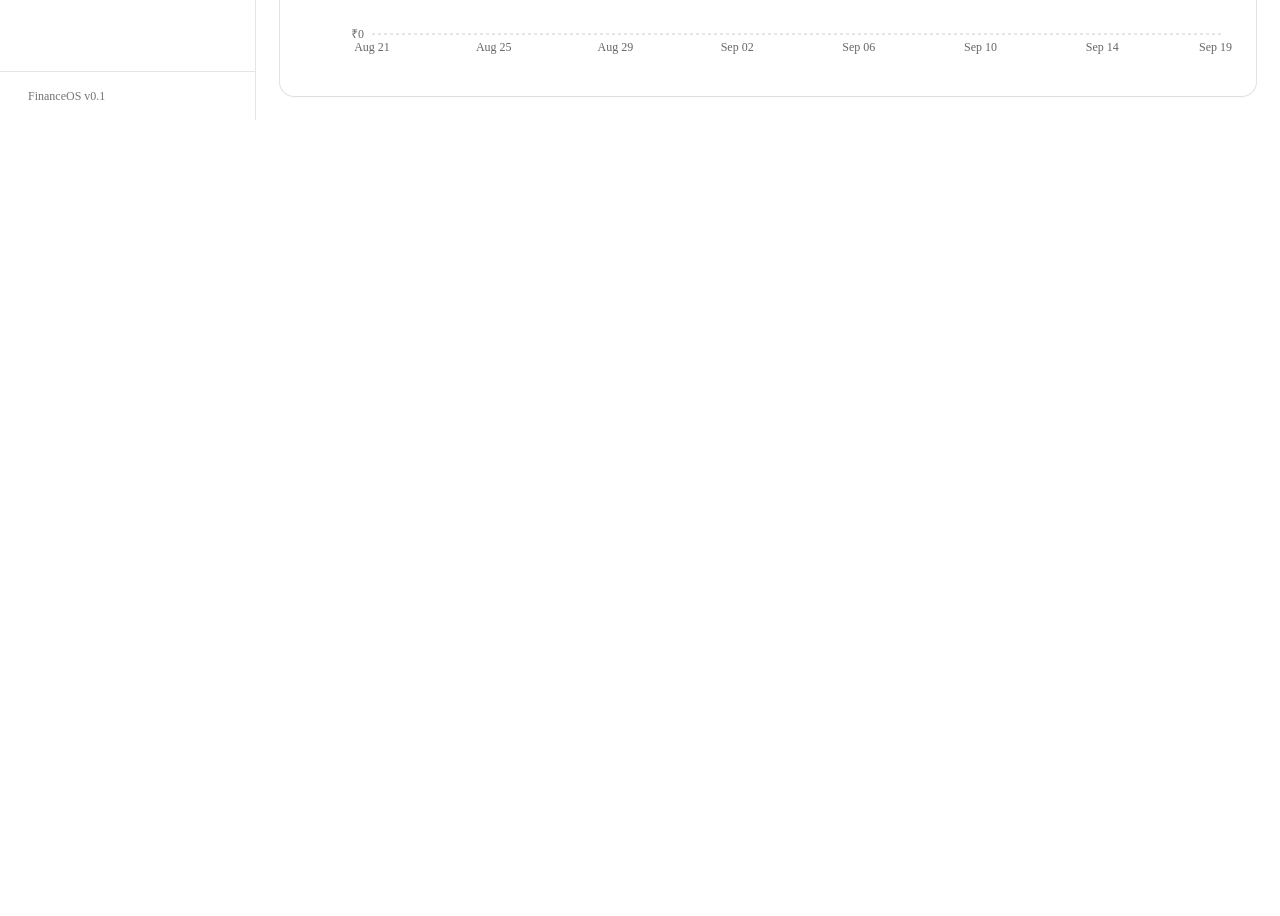
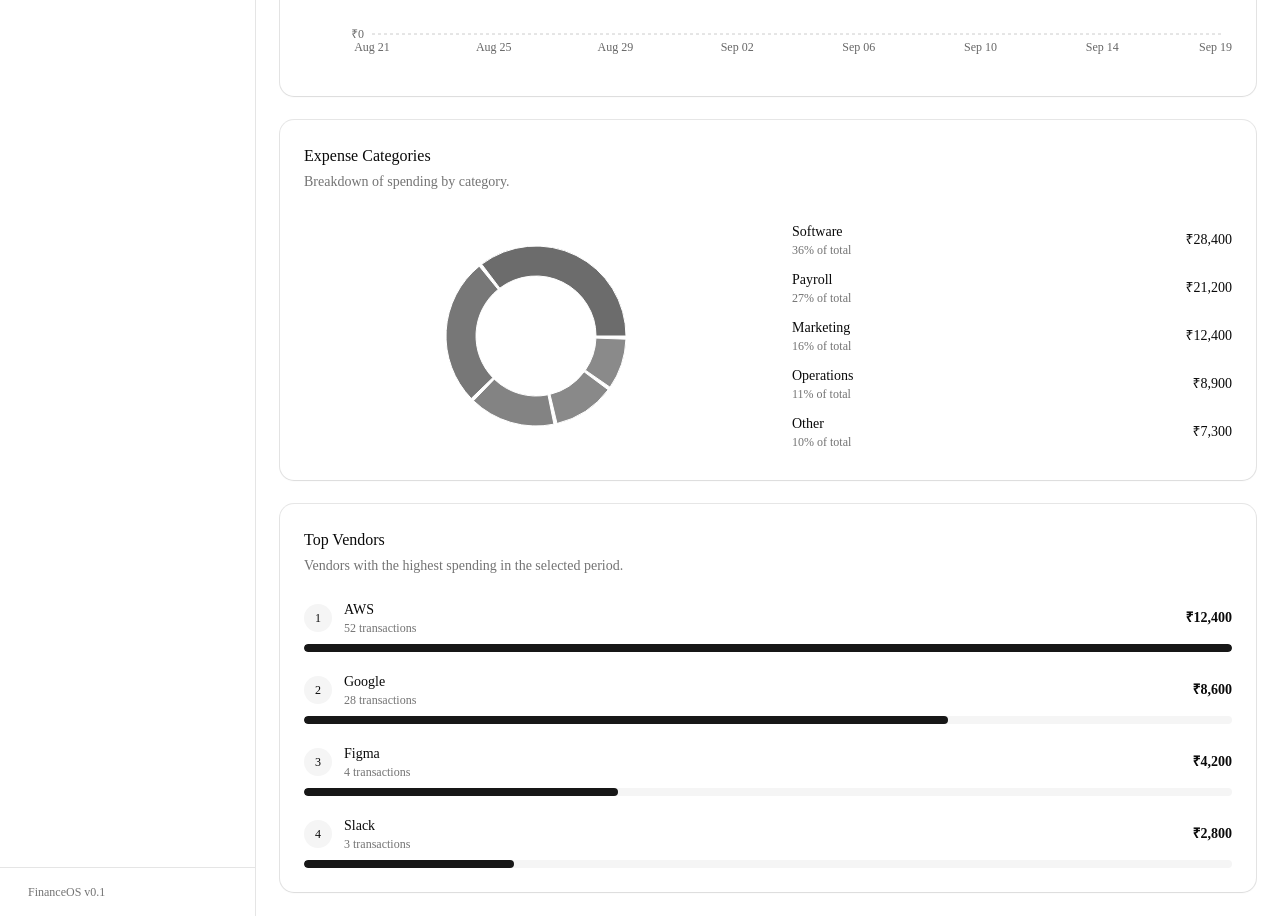
Before and after one commit to priyankamaharathy/ai-finance-operations-copilot, a Next.js app: page /dashboard in a window 1280 px wide. Shown: the part 700-1616 px from the top of the page. Before the commit the page ends 820 px from the top, so only its background shows below. Built offline with nearby package versions, Linux system fonts and the light colour scheme.

Commit message:
feat: complete analytics visualizations

```diff
--- a/src/app/(dashboard)/dashboard/page.tsx
+++ b/src/app/(dashboard)/dashboard/page.tsx
@@ -4,6 +4,8 @@ import { AnalyticsHeader } from "@/features/analytics/components/analytics-heade
 import { MetricGrid } from "@/features/analytics/components/metric-grid";
 import { useAnalytics } from "@/features/analytics/hooks/use-analytics";
 import { ExpenseTrendChart } from "@/features/analytics/components/expense-trend";
+import { ExpenseCategoryChart } from "@/features/analytics/components/expense-category";
+import { TopVendors } from "@/features/analytics/components/top-vendors";
 
 export default function DashboardPage() {
   const {
@@ -44,6 +46,10 @@ export default function DashboardPage() {
     <ExpenseTrendChart
       data={data.expenseTrend}
     />
+    <ExpenseCategoryChart
+    data={data.expenseCategories}
+  />
+   <TopVendors data={data.vendorSpend} />
   </>
 ) : null}
     </div>
--- /dev/null
+++ b/src/features/analytics/components/expense-category.tsx
@@ -0,0 +1,108 @@
+"use client";
+
+import {
+  Cell,
+  Pie,
+  PieChart,
+  ResponsiveContainer,
+  Tooltip,
+} from "recharts";
+
+import {
+  Card,
+  CardContent,
+  CardDescription,
+  CardHeader,
+  CardTitle,
+} from "@/components/ui/card";
+
+import type { ExpenseCategory } from "../types/analytics";
+
+interface ExpenseCategoryProps {
+  data: ExpenseCategory[];
+}
+
+const currencyFormatter = new Intl.NumberFormat("en-IN", {
+  style: "currency",
+  currency: "INR",
+  maximumFractionDigits: 0,
+});
+
+export function ExpenseCategoryChart({
+  data,
+}: ExpenseCategoryProps) {
+  return (
+    <Card>
+      <CardHeader>
+        <CardTitle>Expense Categories</CardTitle>
+
+        <CardDescription>
+          Breakdown of spending by category.
+        </CardDescription>
+      </CardHeader>
+
+      <CardContent>
+        <div className="flex flex-col gap-6 md:flex-row md:items-center">
+          <div className="h-[240px] w-full md:w-1/2">
+            <ResponsiveContainer width="100%" height="100%">
+              <PieChart>
+                <Pie
+                  data={data}
+                  dataKey="amount"
+                  nameKey="category"
+                  cx="50%"
+                  cy="50%"
+                  innerRadius={60}
+                  outerRadius={90}
+                  paddingAngle={2}
+                >
+                  {data.map((entry) => (
+                    <Cell
+                      key={entry.category}
+                      className="fill-primary"
+                      opacity={
+                        0.45 +
+                        entry.percentage / 200
+                      }
+                    />
+                  ))}
+                </Pie>
+
+                <Tooltip
+                  formatter={(value) =>
+                    currencyFormatter.format(Number(value))
+                  }
+                />
+              </PieChart>
+            </ResponsiveContainer>
+          </div>
+
+          <div className="flex-1 space-y-3">
+            {data.map((category) => (
+              <div
+                key={category.category}
+                className="flex items-center justify-between gap-4"
+              >
+                <div className="min-w-0">
+                  <p className="truncate text-sm font-medium">
+                    {category.category}
+                  </p>
+
+                  <p className="text-xs text-muted-foreground">
+                    {category.percentage}% of total
+                  </p>
+                </div>
+
+                <p className="shrink-0 text-sm font-medium">
+                  {currencyFormatter.format(
+                    category.amount,
+                  )}
+                </p>
+              </div>
+            ))}
+          </div>
+        </div>
+      </CardContent>
+    </Card>
+  );
+}
--- /dev/null
+++ b/src/features/analytics/components/top-vendors.tsx
@@ -0,0 +1,87 @@
+import {
+  Card,
+  CardContent,
+  CardDescription,
+  CardHeader,
+  CardTitle,
+} from "@/components/ui/card";
+
+import type { VendorSpend } from "../types/analytics";
+
+interface TopVendorsProps {
+  data: VendorSpend[];
+}
+
+const currencyFormatter = new Intl.NumberFormat("en-IN", {
+  style: "currency",
+  currency: "INR",
+  maximumFractionDigits: 0,
+});
+
+export function TopVendors({
+  data,
+}: TopVendorsProps) {
+  const sortedVendors = [...data]
+    .sort((a, b) => b.amount - a.amount)
+    .slice(0, 5);
+
+  const maxAmount = sortedVendors[0]?.amount ?? 1;
+
+  return (
+    <Card>
+      <CardHeader>
+        <CardTitle>Top Vendors</CardTitle>
+        <CardDescription>
+          Vendors with the highest spending in the selected period.
+        </CardDescription>
+      </CardHeader>
+
+      <CardContent>
+        <div className="space-y-5">
+          {sortedVendors.map((vendor, index) => {
+            const percentage =
+              (vendor.amount / maxAmount) * 100;
+
+            return (
+              <div key={vendor.vendorId} className="space-y-2">
+                <div className="flex items-center justify-between gap-4">
+                  <div className="flex min-w-0 items-center gap-3">
+                    <span className="flex size-7 shrink-0 items-center justify-center rounded-full bg-muted text-xs font-medium">
+                      {index + 1}
+                    </span>
+
+                    <div className="min-w-0">
+                      <p className="truncate text-sm font-medium">
+                        {vendor.vendorName}
+                      </p>
+
+                      <p className="text-xs text-muted-foreground">
+                        {vendor.transactionCount} transactions
+                      </p>
+                    </div>
+                  </div>
+
+                  <p className="shrink-0 text-sm font-semibold">
+                    {currencyFormatter.format(vendor.amount)}
+                  </p>
+                </div>
+
+                <div
+                  className="h-2 overflow-hidden rounded-full bg-muted"
+                  aria-hidden="true"
+                >
+                  <div
+                    className="h-full rounded-full bg-primary transition-all"
+                    style={{
+                      width: `${percentage}%`,
+                    }}
+                  />
+                </div>
+              </div>
+            );
+          })}
+        </div>
+      </CardContent>
+    </Card>
+  );
+}
```
